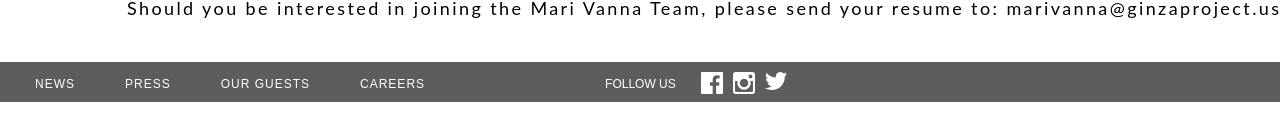
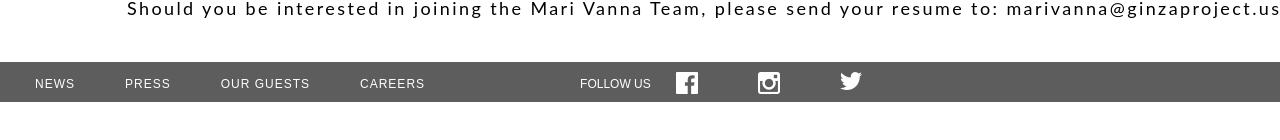
Before and after one commit to lizmoy/mari-vanna, a React (Create React App) app in the folder mari-vanna-website/: page /careers in a window 1280 px wide. Shown: the part 698-838 px from the top of the page. Built offline with nearby package versions, Linux system fonts and the light colour scheme.

Commit message:
Added link

```diff
--- a/mari-vanna-website/src/App.css
+++ b/mari-vanna-website/src/App.css
@@ -793,6 +793,8 @@ img{
     margin-bottom: 35px;
   }
 
+
+
   .footer{
     display: flex;
     margin-top: 10px;
@@ -813,6 +815,7 @@ img{
   }
 
 
+
 }
 
 /* ====== media query iPhone 6/7/8 ====== */
--- a/mari-vanna-website/src/components/Footer.js
+++ b/mari-vanna-website/src/components/Footer.js
@@ -17,16 +17,16 @@ class Footer extends Component {
             <Link className="footer__careers" to="/careers">CAREERS</Link>
         </nav>
         <div className='footer__followus'>
-        <a  href='#'>FOLLOW US</a>
+        <div  href='#'>FOLLOW US</div>
         <div className="footerIcons">
         <div className="footericon__facebook">
-        <img src={facebookIcon} alt="" />
+        <a href='https://www.facebook.com/MariVannaNYC/'><img src={facebookIcon} alt="" /></a>
         </div>
         <div className="footericon__instagram">
-        <img src={InstagramIcon} alt="" />
+        <a href='https://www.instagram.com/explore/locations/465545001/mari-vanna-nyc/?hl=en'><img src={InstagramIcon} alt="" /></a>
         </div>
         <div className="footericon__twitter">
-        <img src={TwitterIcon} alt="" />
+        <a href='https://twitter.com/marivannany?lang=en'><img src={TwitterIcon} alt="" /></a>
         </div>
         </div>
        </div>
```
